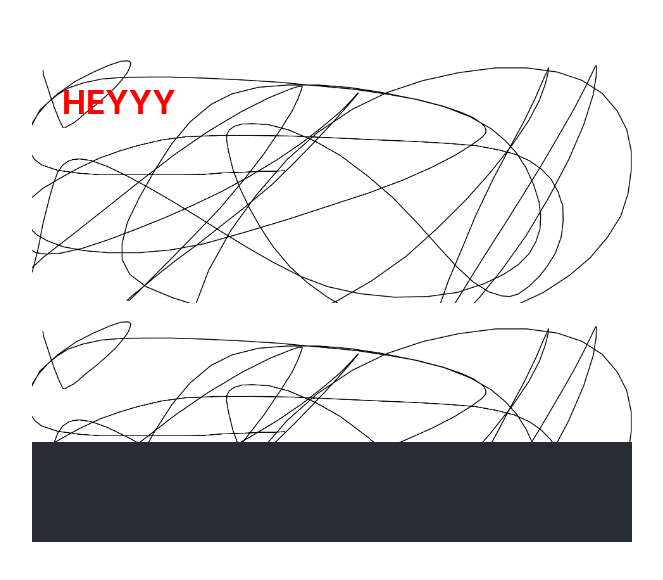
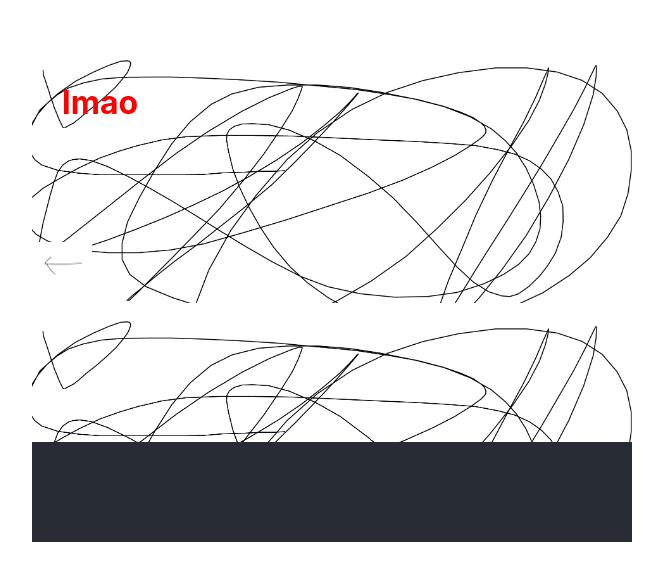
Before and after one commit to pokechirlia/EscapeGame, a React (Create React App) app: page / in a window 1280 px wide. Shown: the part 108-688 px from the top of the page, without its empty margins (308-971 px from the left). Built offline with nearby package versions, Linux system fonts and the light colour scheme.

Commit message:
passing props

```diff
--- a/src/App.css
+++ b/src/App.css
@@ -9,12 +9,12 @@
 
 }
 
-#game_canvas{
+/* #game_canvas{
   background-image: url(./sprites/background_test.png);
   background-size: contain;
   width: 600px;
   height: 360px;
-}
+} */
 
 .App {
   text-align: center;
--- a/src/components/Page.jsx
+++ b/src/components/Page.jsx
@@ -1,15 +1,12 @@
 import React, { Component } from "react";
 import Room from "./Room";
-
-const game_width = 600;
-const game_height = 500;
 
 class Page extends Component {
   state = {};
   render() {
     return (
       <div id="game_container">
-        <Room />
+        <Room roomNumber={1} />
       </div>
     );
   }
--- a/src/components/Room.jsx
+++ b/src/components/Room.jsx
@@ -1,5 +1,4 @@
 import React, { Component } from "react";
-//import room1 from "./a.png";
 
 class Room extends Component {
   state = {};
@@ -11,8 +10,17 @@ class Room extends Component {
     position: "absolute",
   };
 
+  arrowStyle = {
+    position: "absolute",
+    top: "50%",
+    width: "60px",
+  };
+
   render() {
-    return this.renderRoom1();
+    const roomNumber = this.props.roomNumber + 1;
+    if (roomNumber == 1) return this.renderRoom1();
+
+    if (roomNumber == 2) return this.renderRoom2();
   }
 
   renderRoom1() {
@@ -31,7 +39,30 @@ class Room extends Component {
           backgroundImage: "url(/sprites/background_test.png)",
         }}
       >
+        <img src="/sprites/left_arrow.png" style={this.arrowStyle}></img>
         <h1 style={word}>HEYYY</h1>
+      </div>
+    );
+  }
+
+  renderRoom2() {
+    const word = {
+      color: "red",
+      // scale: 2,
+      position: "relative",
+      top: 20,
+      left: 30,
+    };
+
+    return (
+      <div
+        style={{
+          ...this.allRoomStyle,
+          backgroundImage: "url(/sprites/background_test.png)",
+        }}
+      >
+        <img src="/sprites/left_arrow.png" style={this.arrowStyle}></img>
+        <h1 style={word}>lmao</h1>
       </div>
     );
   }
```
Also changed, not shown: public/sprites/left_arrow.png (added).
